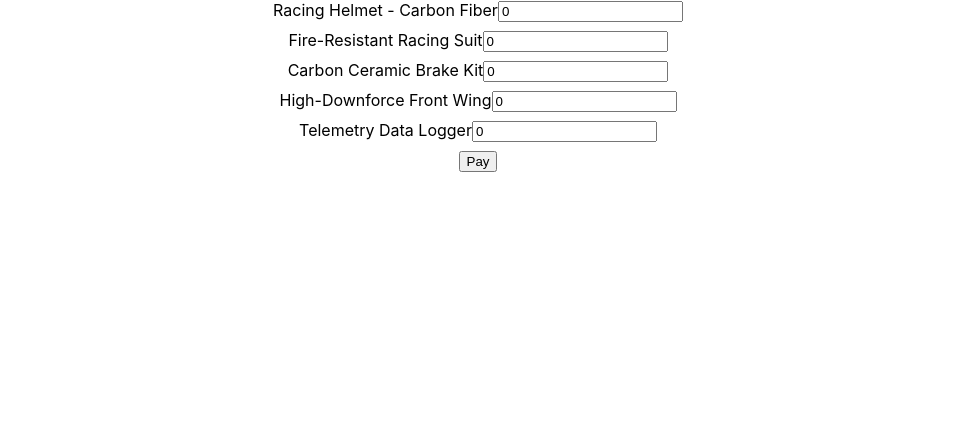
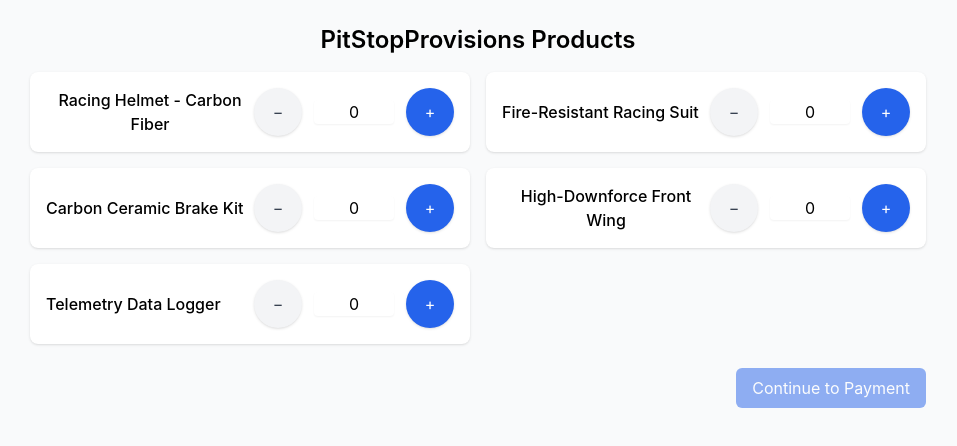
Before and after one commit to Dan-Sted/5234-project, a React (Create React App) app: page /purchase in a window 1280 px wide. Shown: the top 446 px of the page, without its empty margins (162-1119 px from the left). Built offline with nearby package versions, Linux system fonts and the light colour scheme.

Commit message:
feat: integrate Tailwind CSS for styling and enhance payment/purchase components

```diff
--- a/package.json
+++ b/package.json
@@ -23,6 +23,7 @@
   "scripts": {
     "start": "react-scripts start",
     "build": "react-scripts build",
+    "tailwind:build": "postcss src/index.css -o src/tailwind.generated.css",
     "test": "react-scripts test",
     "eject": "react-scripts eject"
   },
@@ -43,5 +44,10 @@
       "last 1 firefox version",
       "last 1 safari version"
     ]
+  },
+  "devDependencies": {
+    "tailwindcss": "^3.4.18",
+    "postcss": "^8.4.23",
+    "autoprefixer": "^10.4.14"
   }
 }
--- /dev/null
+++ b/postcss.config.js
@@ -0,0 +1,6 @@
+module.exports = {
+  plugins: {
+    tailwindcss: {},
+    autoprefixer: {},
+  }
+}
--- a/src/components/paymentEntry.js
+++ b/src/components/paymentEntry.js
@@ -6,10 +6,8 @@ const PaymentEntry = () => {
     const location = useLocation();
     const navigate = useNavigate();
 
-    // If this route is visited directly (no navigation state), redirect back to purchase
     const order = location && location.state && location.state.order;
 
-    // keep hooks unconditional: compute purchased even if order is undefined
     const purchased = useMemo(() => {
         if (!order) return [];
         return productlist
@@ -18,7 +16,7 @@ const PaymentEntry = () => {
     }, [order]);
 
     if (!order) {
-        // avoid rendering before redirecting
+        // redirect back to purchase if no order state
         navigate('/purchase');
         return null;
     }
@@ -26,18 +24,37 @@ const PaymentEntry = () => {
     const totalItems = purchased.reduce((s, it) => s + it.qty, 0);
 
     return (
-        <div>
-            <h2>Order Summary</h2>
-            {purchased.length === 0 ? (
-                <p>No items selected.</p>
-            ) : (
-                <ul>
-                    {purchased.map(item => (
-                        <li key={item.id}>{item.qty} × {item.name}</li>
-                    ))}
-                </ul>
-            )}
-            <p><strong>Total items:</strong> {totalItems}</p>
+        <div className="min-h-screen bg-gray-50 p-6">
+            <div className="max-w-3xl mx-auto">
+                <h1 className="text-2xl font-semibold mb-4">Order Summary</h1>
+
+                <div className="card">
+                    {purchased.length === 0 ? (
+                        <p className="text-gray-600">No items selected.</p>
+                    ) : (
+                        <ul className="divide-y">
+                            {purchased.map(item => (
+                                <li key={item.id} className="py-3 flex justify-between items-center">
+                                    <div>
+                                        <div className="font-medium">{item.name}</div>
+                                        {item.price != null && <div className="text-sm text-gray-500">${item.price.toFixed(2)}</div>}
+                                    </div>
+                                    <div className="text-sm text-gray-700">{item.qty} ×</div>
+                                </li>
+                            ))}
+                        </ul>
+                    )}
+
+                    <div className="mt-4 flex justify-between items-center">
+                        <div className="text-gray-700">Total items</div>
+                        <div className="font-semibold">{totalItems}</div>
+                    </div>
+
+                    <div className="mt-6 flex justify-end">
+                        <button className="btn-primary" onClick={() => navigate(-1)}>Edit Order</button>
+                    </div>
+                </div>
+            </div>
         </div>
     );
 };
--- a/src/components/purchase.js
+++ b/src/components/purchase.js
@@ -7,15 +7,6 @@ const Purchase = () => {
 
     const [order, setOrder] = useState({
         buyQuantity: Array(productlist.length).fill(0),
-        creditCardNumber: '',
-        expirDate: '',
-        cvvCode: '',
-        cardHolderName: '',
-        address1: '',
-        address2: '',
-        city: '',
-        state: '',
-        zip: '',
     });
 
     const handleSubmit = (e) => {
@@ -27,34 +18,71 @@ const Purchase = () => {
     const handleQuantityChange = (index, value) => {
         setOrder(prev => {
             const q = [...prev.buyQuantity];
-            q[index] = Number(value) || 0;
+            const num = Number(value) || 0;
+            q[index] = Math.max(0, Math.floor(num));
             return { ...prev, buyQuantity: q };
         });
     };
 
-    // keep a stable reference to the products list in case it's used elsewhere
     const productList = useMemo(() => productlist, []);
 
-    console.log(order);
+    const anySelected = order.buyQuantity.some(q => q > 0);
 
     return (
+        <div className="min-h-screen bg-gray-50 p-6">
+            <div className="max-w-4xl mx-auto">
+                <h1 className="text-2xl font-semibold mb-4">PitStopProvisions Products</h1>
+
+                <form onSubmit={handleSubmit} className="grid gap-6">
+                    <div className="grid grid-cols-1 sm:grid-cols-2 gap-4">
+                        {productList.map((product, idx) => (
+                            <div key={product.id || product.name} className="bg-white rounded-lg shadow p-4 flex items-center justify-between">
                                 <div>
-            <form onSubmit={handleSubmit}>
-                {productList.map((product, idx) => (
-                    <div key={product.id || product.name} style={{ marginBottom: 8 }}>
-                        <label>{product.name}</label>
+                                    <div className="font-medium">{product.name}</div>
+                                    {product.description && <div className="text-sm text-gray-500">{product.description}</div>}
+                                </div>
+                                <div className="flex items-center gap-3">
+                                    <button
+                                        type="button"
+                                        aria-label={`remove one ${product.name}`}
+                                        className="h-12 w-12 flex items-center justify-center rounded-full bg-gray-100 hover:bg-gray-200 text-gray-700 shadow"
+                                        onClick={() => handleQuantityChange(idx, (order.buyQuantity[idx] || 0) - 1)}
+                                    >
+                                        −
+                                    </button>
+
                                     <input
                                         type="number"
-                            required
                                         min="0"
+                                        className="w-20 text-center rounded border-gray-200 shadow-sm no-spinner"
                                         value={order.buyQuantity[idx]}
                                         onChange={(e) => handleQuantityChange(idx, e.target.value)}
                                     />
+
+                                    <button
+                                        type="button"
+                                        aria-label={`add one ${product.name}`}
+                                        className="h-12 w-12 flex items-center justify-center rounded-full bg-blue-600 hover:bg-blue-700 text-white shadow"
+                                        onClick={() => handleQuantityChange(idx, (order.buyQuantity[idx] || 0) + 1)}
+                                    >
+                                        +
+                                    </button>
+                                </div>
                             </div>
                         ))}
+                    </div>
 
-                <button type="submit" className='button'>Pay</button>
+                    <div className="flex justify-end">
+                        <button
+                            type="submit"
+                            className="btn-primary disabled:opacity-50"
+                            disabled={!anySelected}
+                        >
+                            Continue to Payment
+                        </button>
+                    </div>
                 </form>
+            </div>
         </div>
     );
 };
--- a/src/index.css
+++ b/src/index.css
@@ -11,3 +11,29 @@ code {
   font-family: source-code-pro, Menlo, Monaco, Consolas, 'Courier New',
     monospace;
 }
+
+@tailwind base;
+@tailwind components;
+@tailwind utilities;
+
+/* Small component layer for consistent buttons/forms */
+@layer components {
+  .btn-primary {
+    @apply bg-blue-600 text-white px-4 py-2 rounded-md hover:bg-blue-700 focus:outline-none focus:ring-2 focus:ring-blue-300;
+  }
+  .card {
+    @apply bg-white shadow rounded-lg p-6;
+  }
+}
+
+/* Hide native number input spinners when using .no-spinner */
+.no-spinner::-webkit-outer-spin-button,
+.no-spinner::-webkit-inner-spin-button {
+  -webkit-appearance: none;
+  margin: 0;
+}
+
+.no-spinner {
+  appearance: textfield;
+  -moz-appearance: textfield; /* Firefox */
+}
--- /dev/null
+++ b/tailwind.config.js
@@ -0,0 +1,11 @@
+/** @type {import('tailwindcss').Config} */
+module.exports = {
+  content: [
+    './src/**/*.{js,jsx,ts,tsx}',
+    './public/index.html'
+  ],
+  theme: {
+    extend: {},
+  },
+  plugins: [],
+}
```
Also changed, not shown: 1 other file (tests, documents, lock files or other folders). Lines whose indentation alone changed are shown as unchanged.
